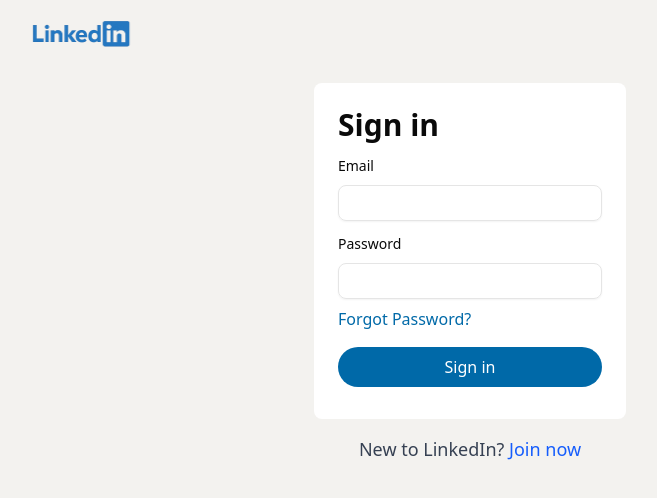
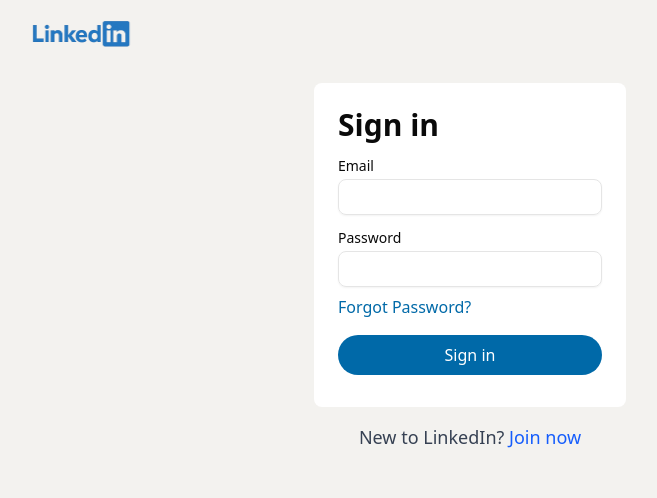
Before and after one commit to akshatthakur7424/linkedin, a Next.js app: page /signin in a window 1280 px wide. Shown: the top 498 px of the page, without its empty margins (170-827 px from the left). Built offline with nearby package versions, Linux system fonts and the light colour scheme.

Commit message:
signin integration

```diff
--- a/app/(authentication)/signin/page.tsx
+++ b/app/(authentication)/signin/page.tsx
@@ -1,75 +1,114 @@
 "use client"
 
-import { useRouter } from "next/navigation"
-import { Input } from "@/components/ui/input"
-import { Label } from "@/components/ui/label"
+import { useRouter } from "next/navigation";
+import { Input } from "@/components/ui/input";
+import { Label } from "@/components/ui/label";
+import { useForm } from "react-hook-form";
+import { z } from "zod";
+import { zodResolver } from "@hookform/resolvers/zod";
+import toast from "react-hot-toast";
+import axios from "axios";
+
+// Zod schema
+const signInSchema = z.object({
+    email: z.string().email("Invalid email"),
+    password: z.string().min(6, "Password must be at least 6 characters"),
+});
+
+// Infer form data type from schema
+type SignInData = z.infer<typeof signInSchema>;
 
 export default function SignIn() {
     const router = useRouter();
 
-    const handleSignUp = () => {
-        router.push("/signup")
-    }
+    const {
+        register,
+        handleSubmit,
+        formState: { errors, isSubmitting },
+    } = useForm<SignInData>({
+        resolver: zodResolver(signInSchema),
+    });
 
-    const handleSignIn = () => {
+    const onSubmit = async (data: SignInData) => {
+        try {
+            const response = await axios.post("/api/auth/signin", data);
+            if (response.data.status == "success") {
+                toast.success("Signed in successfully!");
+                router.push("/feed");
+            } else {
+                toast.error(response.data.message || "Sign in failed. Try again.");
+            }
+        } catch (error: any) {
+            toast.error(error?.response?.data?.message || "Sign in failed. Try again.");
+        }
+    };
 
-    }
-
-    const handleForgotPassword = () => {
-        router.push("/forgot-password")
-    }
+    const handleSignUp = () => router.push("/signup");
+    const handleForgotPassword = () => router.push("/forgot-password");
 
     return (
         <div className="h-full w-full flex flex-col items-center justify-start gap-2 p-4">
-
-            {/* Signup Form */}
-            <div className="h-auto w-1/4 flex flex-col items-center justify-start bg-white rounded-md p-4 px-6">
+            {/* Sign In Form */}
+            <form
+                onSubmit={handleSubmit(onSubmit)}
+                className="h-auto w-1/4 flex flex-col items-center justify-start bg-white rounded-md p-4 px-6"
+            >
                 {/* Heading */}
-                <div className="w-full flex items-center justify-start" >
-                    <p className="text-3xl font-semibold text-start py-2" >Sign in</p>
+                <div className="w-full flex items-center justify-start">
+                    <p className="text-3xl font-semibold text-start py-2">Sign in</p>
                 </div>
 
-                {/* Sign Up Form  */}
-                <div className="grid w-full max-w-sm items-center gap-3 my-2">
+                {/* Email Field */}
+                <div className="grid w-full max-w-sm items-center gap-1.5 my-2">
                     <Label htmlFor="email">Email</Label>
-                    <Input type="email" id="email" />
+                    <Input type="email" id="email" {...register("email")} />
+                    {errors.email && (
+                        <p className="text-sm text-red-500">{errors.email.message}</p>
+                    )}
                 </div>
-                <div className="grid w-full max-w-sm items-center gap-3 my-2">
+
+                {/* Password Field */}
+                <div className="grid w-full max-w-sm items-center gap-1.5 my-2">
                     <Label htmlFor="password">Password</Label>
-                    <Input type="password" id="password" />
+                    <Input type="password" id="password" {...register("password")} />
+                    {errors.password && (
+                        <p className="text-sm text-red-500">{errors.password.message}</p>
+                    )}
                 </div>
 
                 {/* Forgot Password */}
-                <div className="w-full flex items-center justify-start" >
+                <div className="w-full flex items-center justify-start">
                     <button
+                        type="button"
                         onClick={handleForgotPassword}
-                        className="text-sky-700 font-medium hover:underline cursor-pointer">
+                        className="text-sky-700 font-medium hover:underline cursor-pointer"
+                    >
                         Forgot Password?
                     </button>
                 </div>
 
-                {/* Sign In Button  */}
+                {/* Sign In Button */}
                 <button
-                    className="w-full bg-sky-700 text-white rounded-full py-2 my-4 cursor-pointer"
-                    onClick={handleSignIn}
+                    type="submit"
+                    disabled={isSubmitting}
+                    className="w-full bg-sky-700 text-white rounded-full py-2 my-4 cursor-pointer disabled:opacity-60"
                 >
-                    Sign in
+                    {isSubmitting ? "Signing in..." : "Sign in"}
                 </button>
+            </form>
 
-            </div>
-
-            {/* Sign Up page navigation  */}
+            {/* Sign Up Link */}
             <div>
                 <p className="text-lg text-gray-700 my-2">
-                    New to LinkedIn? {" "}
+                    New to LinkedIn?{" "}
                     <button
                         onClick={handleSignUp}
-                        className="text-blue-600 font-medium hover:underline cursor-pointer">
+                        className="text-blue-600 font-medium hover:underline cursor-pointer"
+                    >
                         Join now
                     </button>
                 </p>
             </div>
-
-        </div >
-    )
+        </div>
+    );
 }
--- a/app/api/auth/signin/route.ts
+++ b/app/api/auth/signin/route.ts
@@ -36,6 +36,7 @@
 
         if (isMatch) {
             return NextResponse.json({
+                status: "success",
                 message: "Authenticated successfully.",
                 token: token
             });
```
